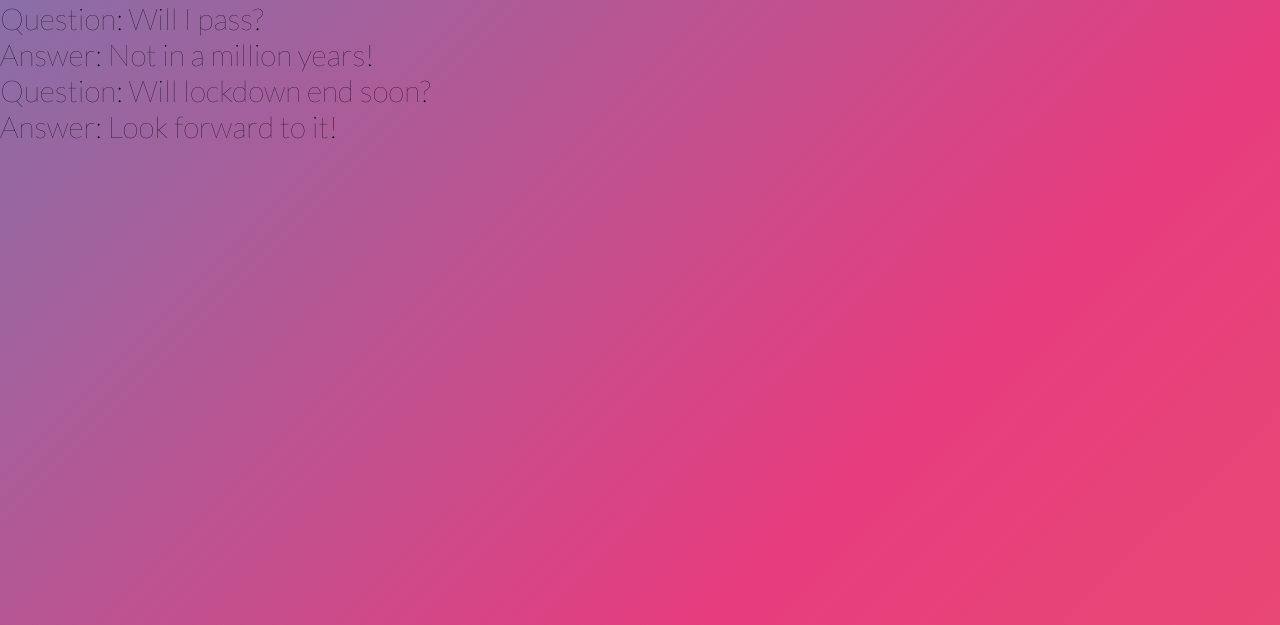
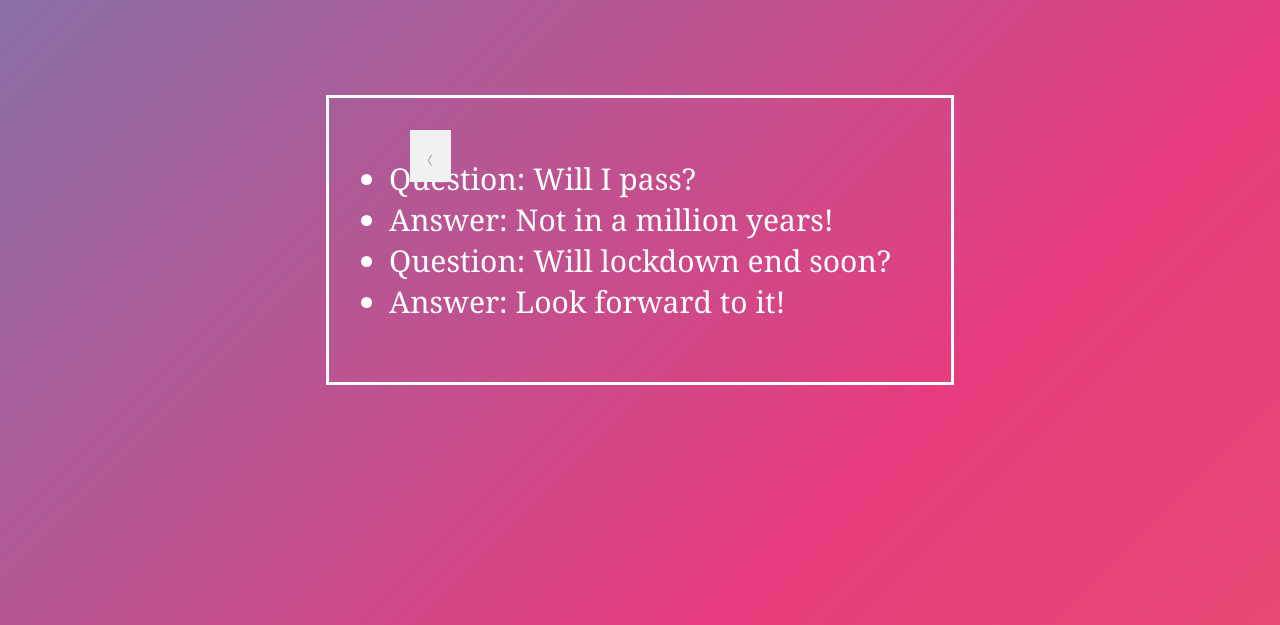
Before and after one commit to btlin1213/MSA-flask-app, a Flask app: page /allquestions in a window 1280 px wide. Shown: the top 625 px of the page. Run offline with Flask 2, Linux system fonts and the light colour scheme; data comes from the database, SQL or seed files in the repository; both versions use the stored data as it was after the commit.

Commit message:
implement previous button and question history

```diff
--- a/static/main.css
+++ b/static/main.css
@@ -84,3 +84,36 @@ input:focus {
         background-position: 0 50%;
     }
 }
+
+.questionslist {
+    font-family: Cambria, Cochin, Georgia, Times, 'Times New Roman', serif;
+    font-size: 5rm;
+    color: white;
+    border: 3px solid #fff;
+    position: absolute;
+    top: 30%;
+    left: 50%;
+    transform: translate(-50%, -50%);
+    padding: 2rem 2rem;
+}
+
+
+.previous {
+    text-decoration: none;
+    display: inline-block;
+    padding: 8px 16px;
+    background-color: #f1f1f1;
+    color: black;
+    position: absolute;
+    top: 16.3%;
+    left: 32%;
+}
+
+.previous:hover {
+    background-color: #ddd;
+    color: black;
+}
+
+.round {
+    border-radius: 0%;
+}
--- a/templates/allquestions.html
+++ b/templates/allquestions.html
@@ -5,6 +5,7 @@
     </head>
 
     <title>Past Questions</title>
+
     <div class="questionslist">
         <ul>
             {% for question in questions %}
@@ -13,4 +14,8 @@
             {% endfor %}
         </ul>
     </div>
+
+    <a href="/" class="previous round">&#8249;</a>
+
+
 </html>
--- a/templates/home.html
+++ b/templates/home.html
@@ -17,7 +17,7 @@
     <div class="form">
         <form action="{{ url_for('add_question') }}" method="POST">
             <label for="questionInstruction">Enter your question here:</label>
-            <input type="text" id="questionBody">
+            <input type="text" name="questionBody">
             <input type="submit" value="Submit">
         </form>
     </div>
```
Also changed, not shown: data.sqlite.
